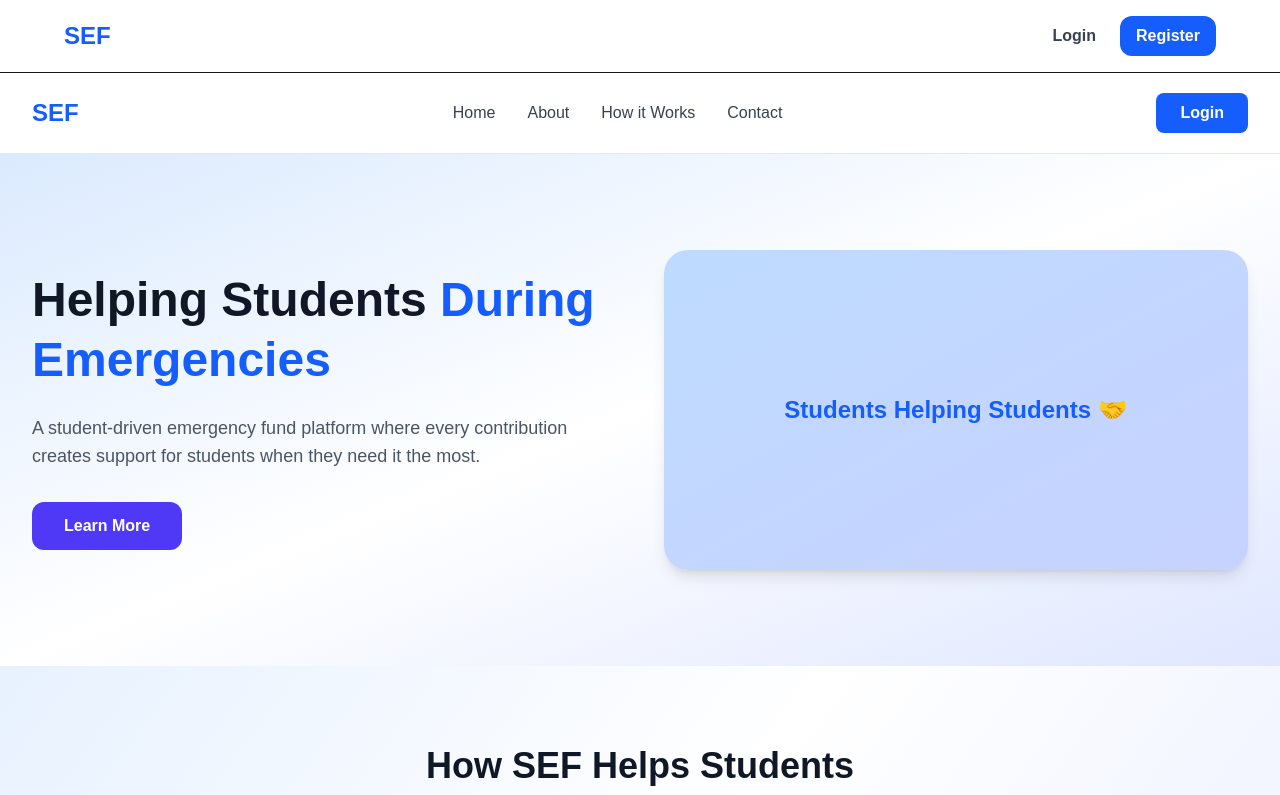
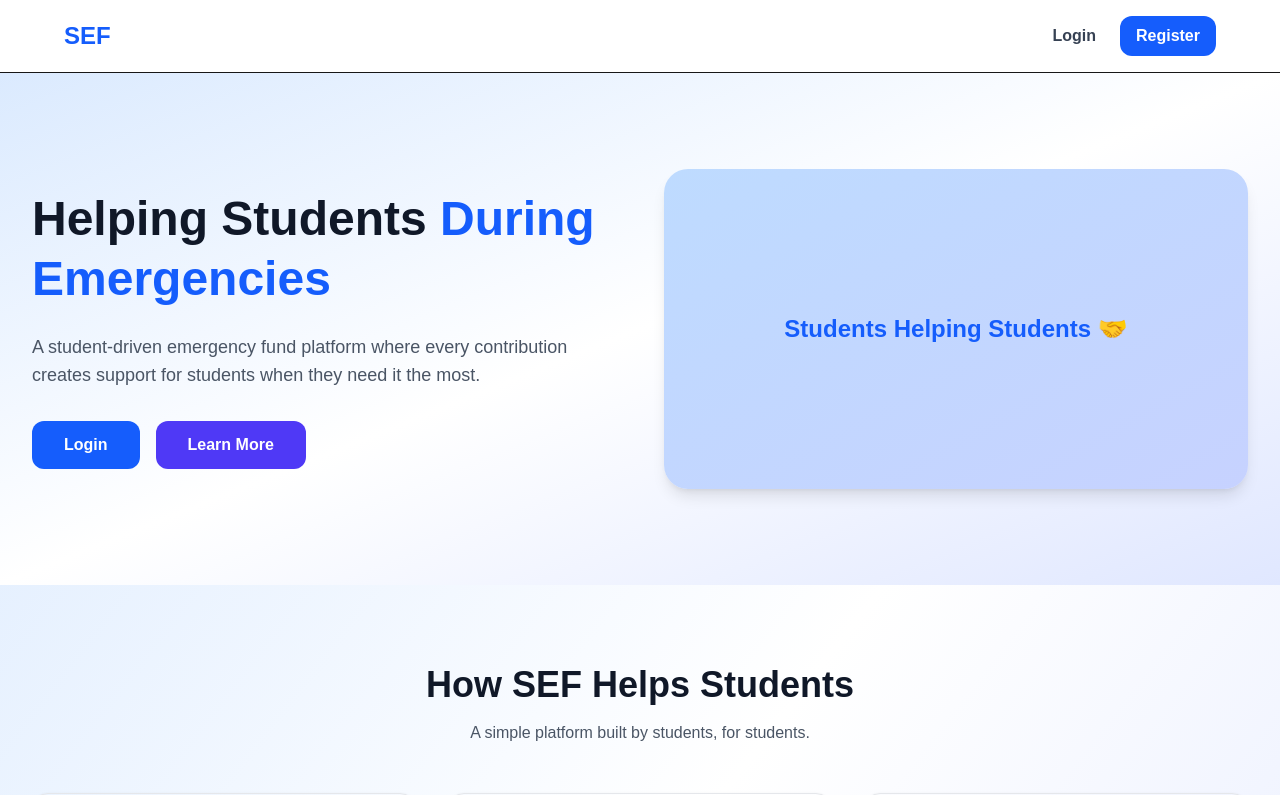
Before and after one commit to Nithinsai-876/sef-project, a Next.js app: page / in a window 1280 px wide. Shown: the top 795 px of the page. Built offline with nearby package versions, Linux system fonts and the light colour scheme; no server answers.

Commit message:
Remove duplicate homepage navigation

```diff
--- a/app/page.tsx
+++ b/app/page.tsx
@@ -1,4 +1,3 @@
-import Navbar from "../components/Navbar";
 import Hero from "../components/Hero";
 import Features from "../components/Features";
 import Stats from "../components/Stats";
@@ -7,8 +6,6 @@ import Footer from "../components/Footer";
 export default function Home() {
   return (
     <main className="min-h-screen bg-gradient-to-br from-blue-100 via-white to-indigo-100">
-
-      <Navbar />
 
       <Hero />
 
--- a/components/Hero.tsx
+++ b/components/Hero.tsx
@@ -1,6 +1,10 @@
 "use client";
 
+import { useRouter } from "next/navigation";
+
 export default function Hero() {
+  const router = useRouter();
+
   return (
     <section className="bg-gradient-to-br from-blue-100 via-white to-indigo-100">
 
@@ -23,6 +27,13 @@ export default function Hero() {
           </p>
 
           <div className="mt-8 flex gap-4">
+            <button
+              onClick={() => router.push("/login")}
+              className="rounded-xl bg-blue-600 px-8 py-3 font-semibold text-white hover:bg-blue-700"
+            >
+              Login
+            </button>
+
             <button
   onClick={() => {
     document.getElementById("features")?.scrollIntoView({
```
